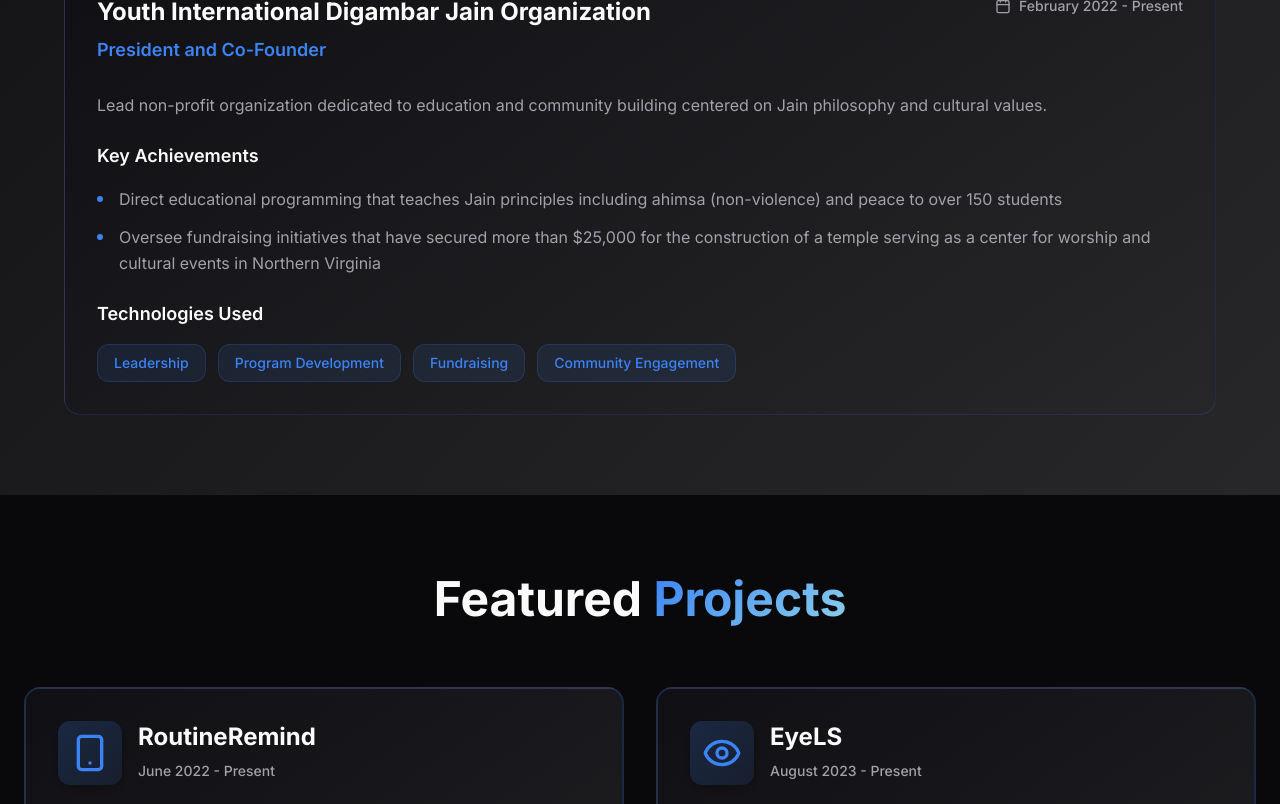
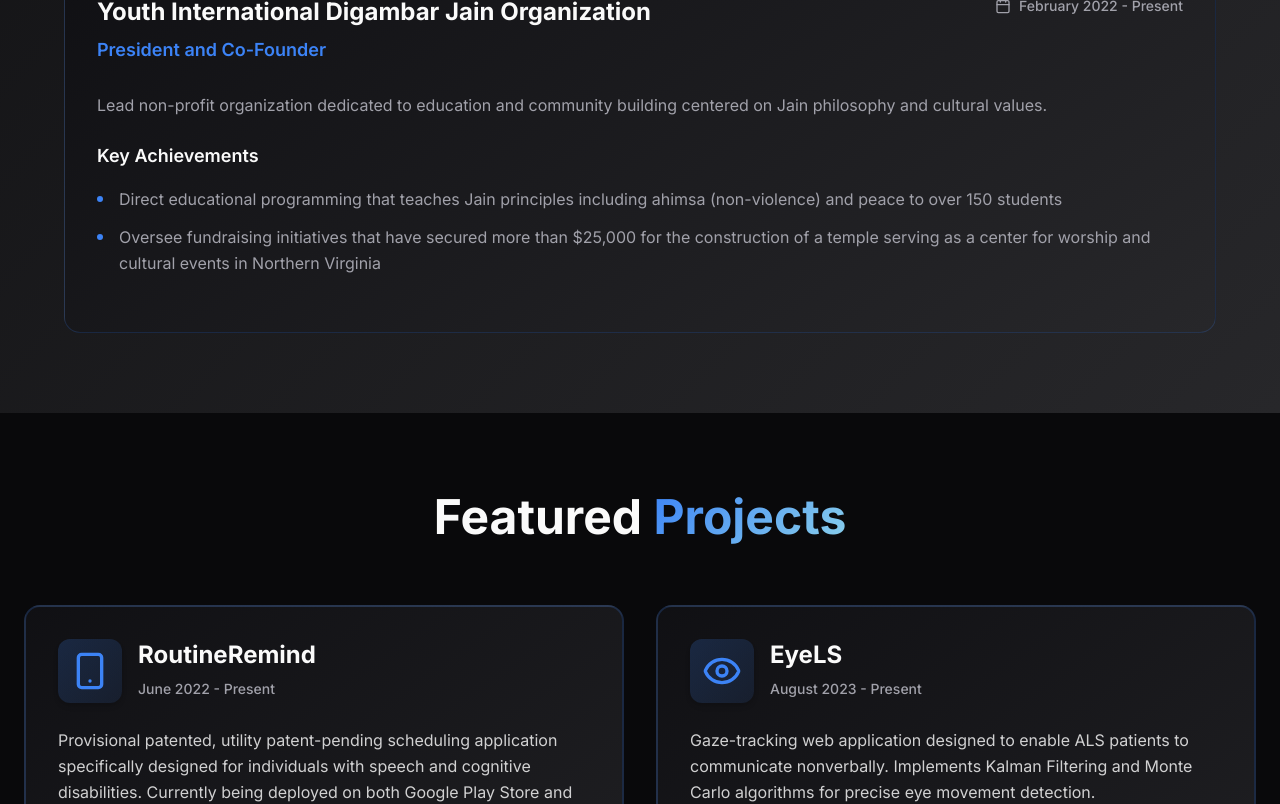
Before and after one commit to sjain2025/sjain2025.github.io, a React (Vite) app: page / in a window 1280 px wide. Shown: the part 5614-6418 px from the top of the page. Built offline with nearby package versions, Linux system fonts and the light colour scheme.

Commit message:
style: technologies used

```diff
--- a/src/components/sections/Experience.tsx
+++ b/src/components/sections/Experience.tsx
@@ -47,7 +47,7 @@ const Experience = () => {
         "Direct educational programming that teaches Jain principles including ahimsa (non-violence) and peace to over 150 students",
         "Oversee fundraising initiatives that have secured more than $25,000 for the construction of a temple serving as a center for worship and cultural events in Northern Virginia"
       ],
-      technologies: ["Leadership", "Program Development", "Fundraising", "Community Engagement"]
+      technologies: []
     }
   ];
 
@@ -103,6 +103,7 @@ const Experience = () => {
                 </div>
 
                 {/* Tools and technologies I used */}
+                {exp.technologies.length > 0 && (
                   <div>
                     <h4 className="text-lg font-semibold text-foreground mb-4">Technologies Used</h4>
                     <div className="flex flex-wrap gap-3">
@@ -116,6 +117,7 @@ const Experience = () => {
                       ))}
                     </div>
                   </div>
+                )}
               </div>
             ))}
           </div>
```
Also changed, not shown: 1 other file (tests, documents, lock files or other folders). Lines whose indentation alone changed are shown as unchanged.
